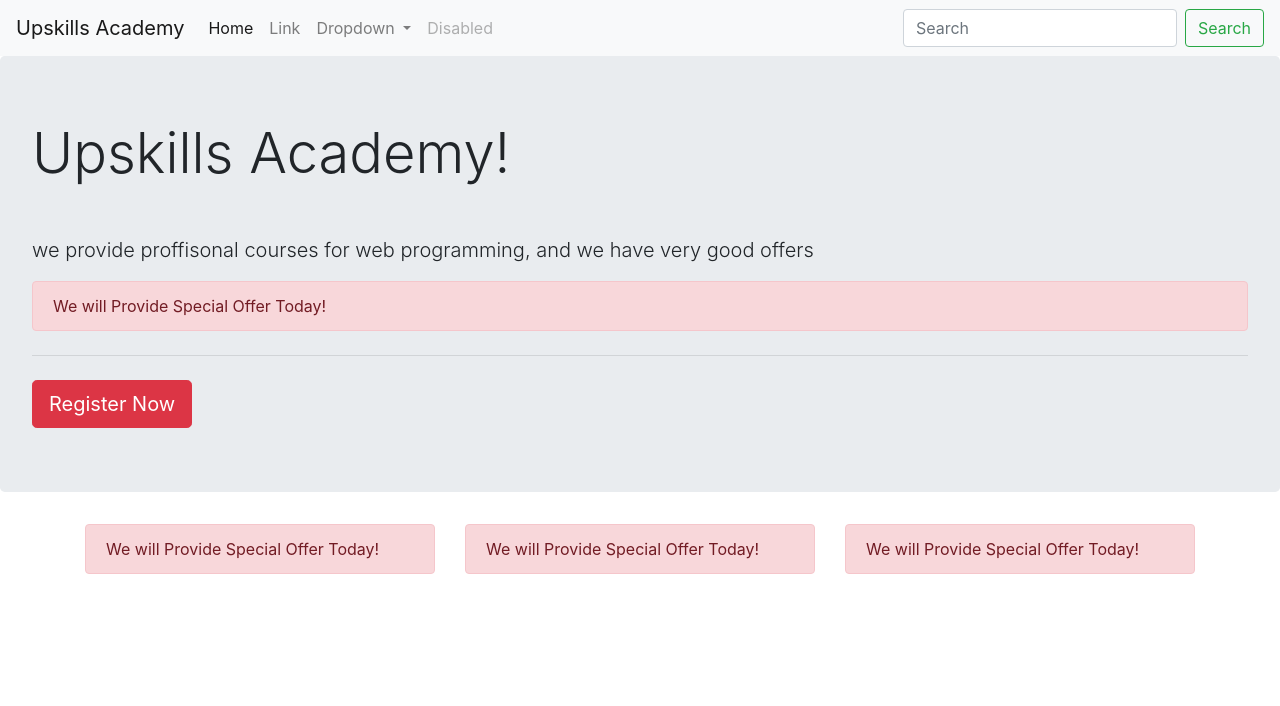
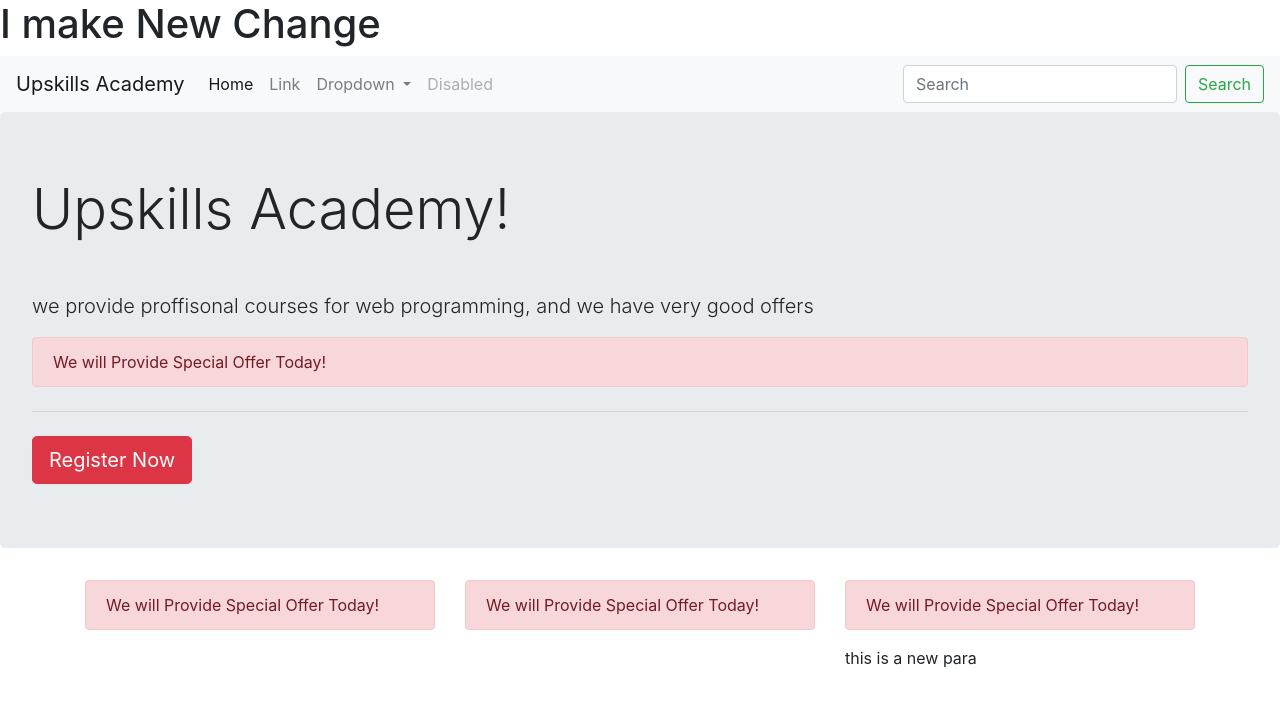
Before and after one commit to samyasin/bootstrap, a plain HTML site: page index.html in a window 1280 px wide. Drawn offline with nearby package versions, Linux system fonts and the light colour scheme.

Commit message:
new changes

```diff
--- a/index.html
+++ b/index.html
@@ -1,10 +1,11 @@
 <!DOCTYPE html>
 <html>
 <head>
-	<title></title>
+	<title>Bootstrap File</title>
 	<link rel="stylesheet" type="text/css" href="css/bootstrap.css">
 </head>
 <body>
+	<h1>I make New Change</h1>
 	<nav class="navbar navbar-expand-lg navbar-light bg-light">
 		<a class="navbar-brand" href="#">Upskills Academy</a>
 		<button class="navbar-toggler" type="button" data-toggle="collapse" data-target="#navbarSupportedContent" aria-controls="navbarSupportedContent" aria-expanded="false" aria-label="Toggle navigation">
@@ -66,6 +67,7 @@
 			<div class="alert alert-danger" role="alert">
 				We will Provide Special Offer Today!
 			</div>
+			<p>this is a new para</p>
 		</div>
 	</div>
 </div>
```
